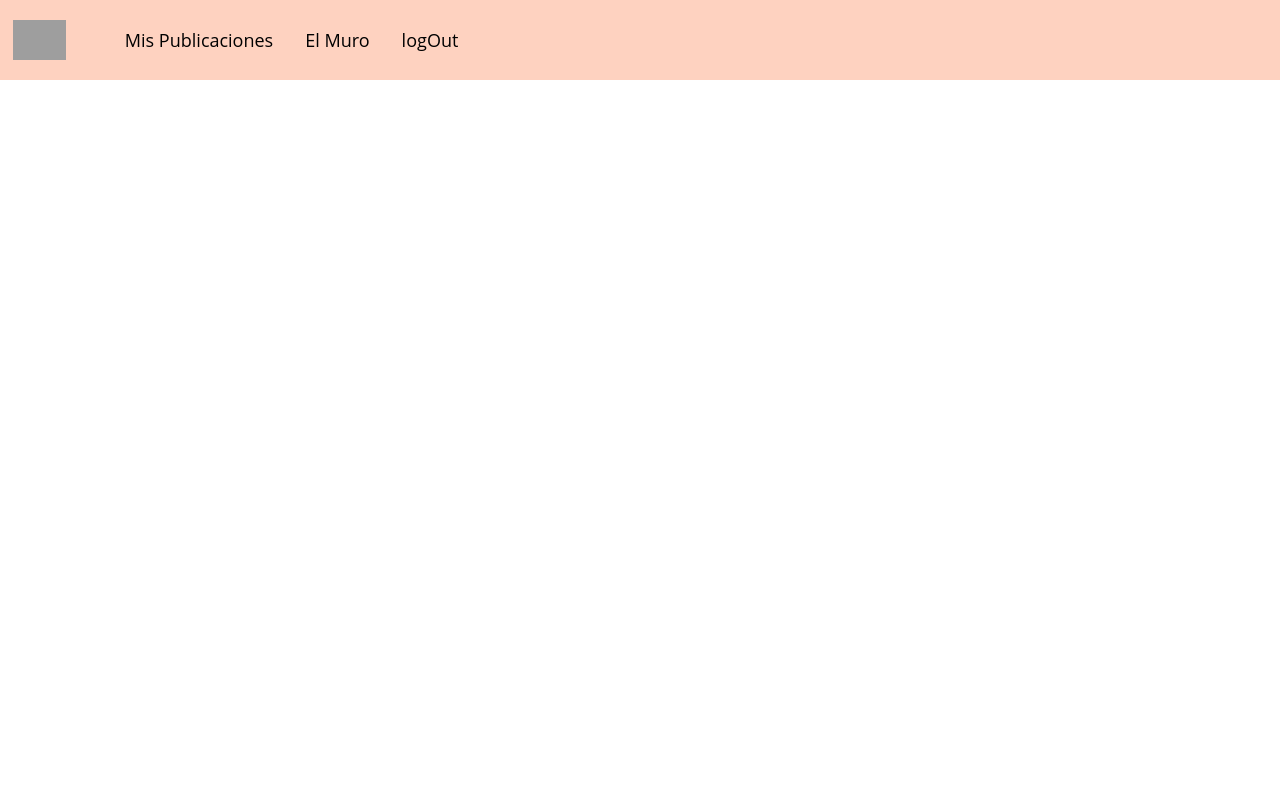
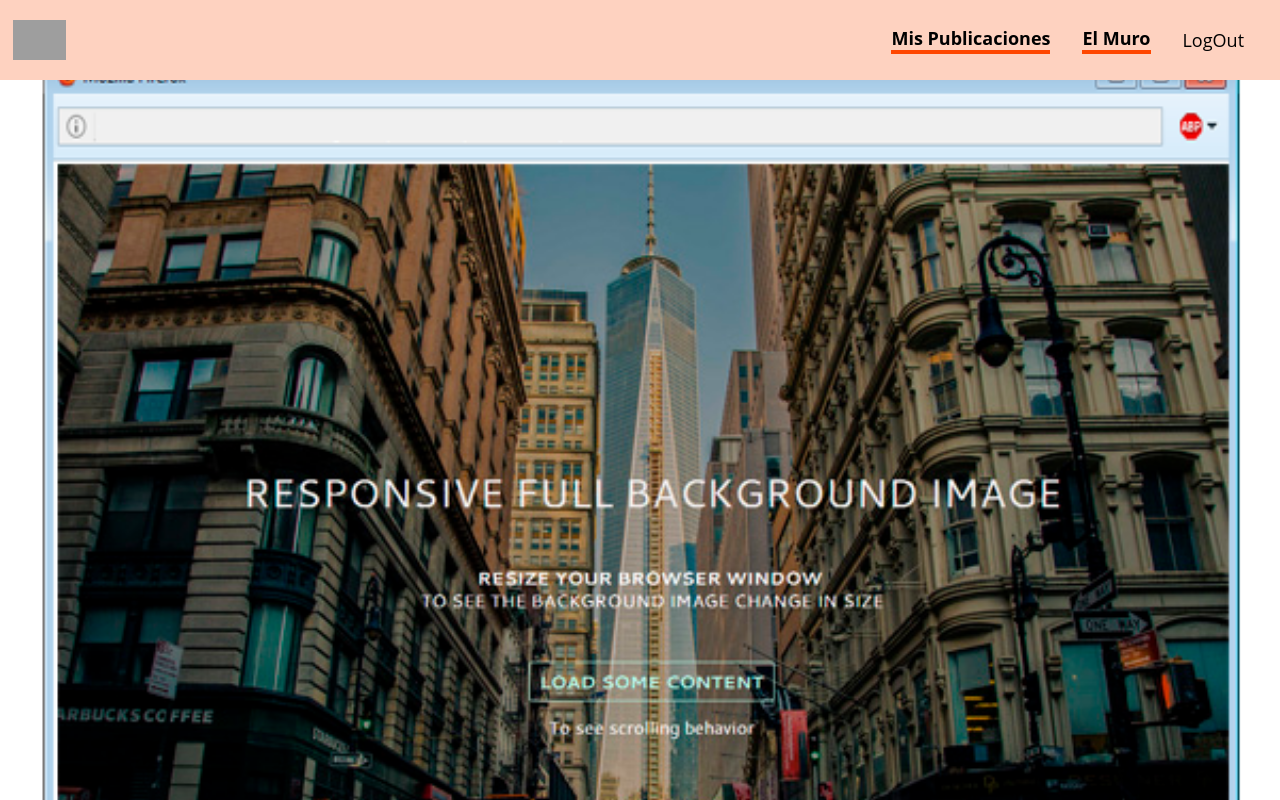
Before and after one commit to diegofred10/Somos-F5-Community, a Vue app in the folder src/main/frontend/: page / in a window 1280 px wide. Shown: the top 800 px of the page. Built offline with nearby package versions, Linux system fonts and the light colour scheme; grey boxes are pictures that could not be loaded.

Commit message:
header end

```diff
--- /dev/null
+++ b/package.json
@@ -0,0 +1,5 @@
+{
+  "dependencies": {
+    "vue3-burger-menu": "^1.1.1"
+  }
+}
--- a/src/main/frontend/src/components/Header.vue
+++ b/src/main/frontend/src/components/Header.vue
@@ -1,4 +1,6 @@
-<script></script>
+<script>
+import { Slide } from "vue3-burger-menu";
+</script>
 <template>
   <div class="header">
       <a href="/" aria-current="page" class="headerLogo"></a>
@@ -8,16 +10,10 @@
         class="menuNav"
         style="transform: translateY(0px) translateX(0px)"
       >
-        <a
-          href="/misPublicaciones"
-          aria-current="page"
-          class="menuNavLink w--current"
-          >Mis Publicaciones</a
-        >
-        <a href="/elMuro" class="menuNavLink">El Muro</a>
-        <a href="/logOut" class="menuNavLink">logOut</a>
+      <router-link to="/mispublicaciones" class="nav__link" href="">Mis Publicaciones</router-link>
+      <router-link to="/elmuro" class="nav__link" href="">El Muro</router-link>
+      <router-link to="/"  href="">LogOut</router-link>
       </nav>
-
       <div
       class="menuMobile"
       style="-webkit-user-select: text"
@@ -34,6 +30,9 @@
     </div>
   </div>
 </div>
+<div>
+  <img src="../assets/images/imagen-responsive-pantalla-completa.png" alt="">
+</div>
 </template>
 <style lang="scss">
 @use "@/scss/colors" as c;
@@ -49,7 +48,6 @@
   height: 5rem;
   -webkit-box-pack: center;
   justify-content: center;
-  // -webkit-box-align: center;
   background-color: map-get(c.$colors, "light-orange");
 
   .headerLogo {
@@ -67,7 +65,7 @@
     -webkit-box-pack: justify;
     justify-content: space-between;
     -webkit-box-align: center;
-    flex: 1;
+
 
 
     .menuNav {
@@ -75,18 +73,15 @@
       -webkit-box-align: center;
       align-items: center;
       grid-column-gap: 2rem;
-      box-sizing: border-box;
-
-      .menuNavLink {
-        padding: 0.05rem 0px;
       font-family: "Open Sans";
 
-        .menuNavLink w--current {
+
+        .nav__link {
           border-bottom: 4px solid map-get(c.$colors, "orange");
           font-weight: 700;
         }
       }
-    }
+
   }
 
   .menuMobile {
--- a/src/main/frontend/src/router/index.js
+++ b/src/main/frontend/src/router/index.js
@@ -10,12 +10,20 @@ const router = createRouter({
       component: HomeView
     },
     {
-      // path: '/about',
-      // name: 'about',
-      // // route level code-splitting
-      // // this generates a separate chunk (About.[hash].js) for this route
-      // // which is lazy-loaded when the route is visited.
-      // component: () => import('../views/AboutView.vue')
+      path: '/mispublicaciones',
+      name: 'mispublicaciones',
+      // route level code-splitting
+      // this generates a separate chunk (About.[hash].js) for this route
+      // which is lazy-loaded when the route is visited.
+      component: () => import('../views/MisPublicacionesView.vue')
+    },
+    {
+      path: '/elmuro',
+      name: 'elmuro',
+      // route level code-splitting
+      // this generates a separate chunk (About.[hash].js) for this route
+      // which is lazy-loaded when the route is visited.
+      component: () => import('../views/ElMuroView.vue')
     }
   ]
 })
```
Also changed, not shown: src/main/frontend/src/assets/images/imagen-responsive-pantalla-completa.png (added), src/main/frontend/src/views/ElMuroView.vue (added), src/main/frontend/src/views/MisPublicacionesView.vue (added), 1 other file (tests, documents, lock files or other folders). Lines whose indentation alone changed are shown as unchanged.
